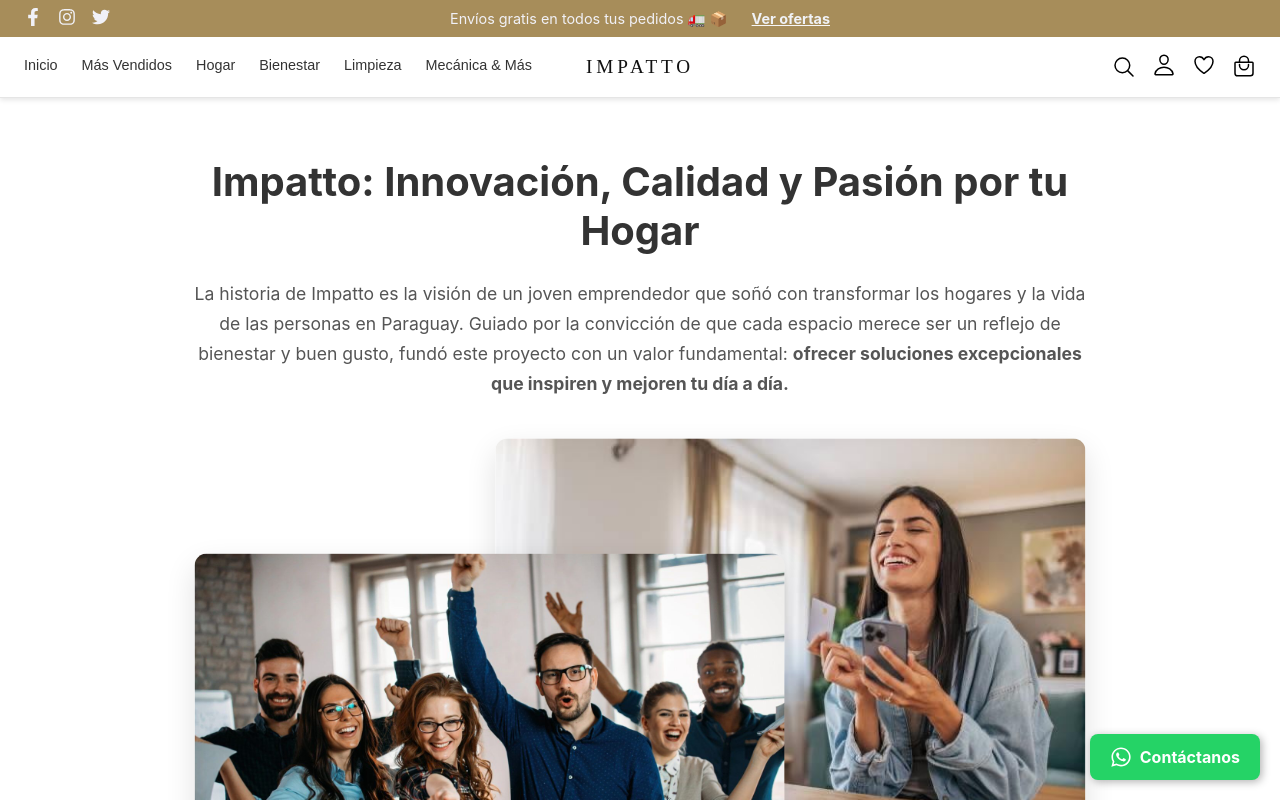
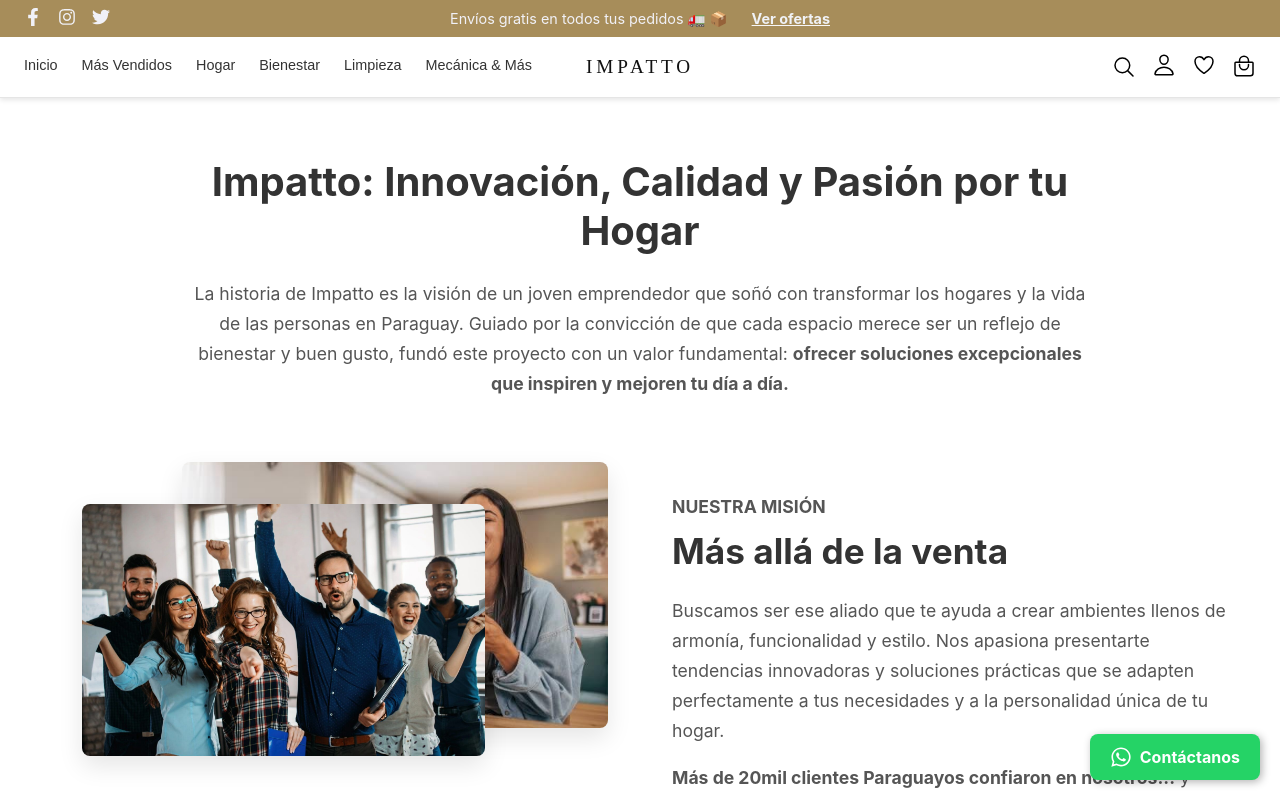
Before and after one commit to Javiermu97/impattopyproyect, a Next.js app: page /sobre-nosotros in a window 1280 px wide. Shown: the top 800 px of the page. Built offline with nearby package versions, Linux system fonts and the light colour scheme; no server answers.

Commit message:
Primer commit

```diff
--- a/app/globals.css
+++ b/app/globals.css
@@ -2683,109 +2683,145 @@ body {
 .auth-note{ margin-top:.75rem; font-size:.9rem; color:#6b7280; text-align:center; }
 
 
-/* ===========================
-   SOBRE NOSOTROS — IMÁGENES SUPERPUESTAS + TEXTO ABAJO
-   =========================== */
+/* ========================================================= */
+/* ===== "NUESTRA FILOSOFÍA" – ajuste de superposición ===== */
+/* ========================================================= */
 
 .philosophy-section {
-  padding: 3rem 1rem;
+  padding: 4rem 2rem;
+  margin-top: -40px;
 }
 
 .philosophy-container {
-  /* SIEMPRE en columna: imágenes arriba, texto abajo */
-  display: flex;
-  flex-direction: column;
+  display: flex;
   align-items: center;
-  gap: 1.75rem;
-  max-width: 1100px;
+  gap: 3rem;
+  max-width: 1200px;
   margin: 0 auto;
 }
 
-/* Lienzo para colocar las 2 imágenes */
 .philosophy-image-container {
-  --img-w: 72%;      /* ancho relativo de cada imagen (ajustá 68–76) */
-  --offset: 6%;      /* cuánto se separan hacia esquinas (4–10) */
   position: relative;
-  width: 100%;
-  max-width: 820px;
-  aspect-ratio: 16 / 9;      /* mantiene proporción sin “saltar” */
-  min-height: 280px;         /* por si el navegador no soporta aspect-ratio */
-}
-
-/* Estilo base de ambas imágenes */
+  flex-basis: 50%;
+  height: 420px;
+  min-width: 450px;
+}
+
+.philosophy-content {
+  flex-basis: 50%;
+  padding-left: 1rem;
+}
+
 .philosophy-img {
   position: absolute;
-  width: var(--img-w);
+  border-radius: 8px;
+  box-shadow: 0 10px 25px rgba(0, 0, 0, 0.1);
+  object-fit: cover;
+  transition: all 0.3s ease;
   height: auto;
-  border-radius: 12px;
-  object-fit: cover;
-  box-shadow: 0 12px 30px rgba(0,0,0,.12);
-  transition: transform .3s ease;
-}
-
-/* Fondo (grupo) en esquina superior derecha */
+  aspect-ratio: 16 / 10; /* mantiene proporciones coherentes */
+}
+
+/* --- 1) IMAGEN DE ATRÁS (GRUPO) --- */
 .philosophy-img-bg {
-  top: 0; right: 0;
+  width: 76%;
+  top: -10px;      /* SUBE un poco */
+  right: -12px;    /* MUEVE a la DERECHA */
+  left: auto;
   z-index: 1;
-  /* separa un poco hacia afuera para que SOLO se toquen bordes */
-  transform: translate(var(--offset), calc(-1 * var(--offset)));
-}
-
-/* Frente (mujer) en esquina inferior izquierda, por encima */
+}
+
+/* --- 2) IMAGEN DE FRENTE (MUJER) --- */
 .philosophy-img-fg {
-  left: 0; bottom: 0;
+  width: 76%;
+  top: 34%;        /* BAJA un poco más */
+  left: -14px;     /* MUEVE a la IZQUIERDA */
+  right: auto;
   z-index: 2;
-  transform: translate(calc(-1 * var(--offset)), var(--offset));
-}
-
-/* Texto debajo */
-.philosophy-content {
-  width: 100%;
-  max-width: 820px;
-  padding: 0;
-  text-align: left;
-}
-
+}
+
+/* -------- Texto -------- */
 .philosophy-pre-title {
   color: #777;
-  font-weight: 700;
+  font-weight: bold;
   text-transform: uppercase;
-  margin-bottom: .5rem;
-  font-size: .9rem;
+  margin-bottom: 0.5rem;
+  font-size: 0.9em;
 }
 
 .philosophy-content h2 {
-  font-size: 2rem;
-  font-weight: 800;
-  margin: 0 0 1rem 0;
+  font-size: 2.2em;
+  font-weight: bold;
+  margin-top: 0;
+  margin-bottom: 1.5rem;
 }
 
 .philosophy-content p {
-  font-size: 1.05rem;
-  line-height: 1.75;
+  font-size: 1.1em;
+  line-height: 1.7;
   color: #555;
 }
 
-/* ====== TABLET ====== */
+/* ===== SOBRE NOSOTROS: ajustes finos ===== */
+
+/* Escritorio: apenas superpuestas (solo bordes) */
+@media (min-width: 1025px) {
+  .philosophy-image-container {
+    height: 420px; /* como tenías */
+    min-width: 450px;
+  }
+  .philosophy-img-bg {
+    /* atrás, sup-der */
+    width: 76%;
+    top: 0;
+    right: 0;
+  }
+  .philosophy-img-fg {
+    /* frente, un poco más chica y movida izq/abajo
+       => solo se tocan los bordes, no tapa */
+    width: 72%;
+    top: 10%;
+    left: 6%;
+  }
+}
+
+/* Tablet y móvil: imágenes arriba, texto abajo (siguen tocándose apenas) */
 @media (max-width: 1024px) {
-  .philosophy-section { padding: 2.5rem 1rem; }
+  .philosophy-section { padding: 2.25rem 1rem; }
+
+  .philosophy-container {
+    flex-direction: column;      /* texto debajo */
+    align-items: center;
+    gap: 1.5rem;
+  }
+
   .philosophy-image-container {
-    --img-w: 78%;
-    --offset: 5%;
-    max-width: 760px;
-  }
-  .philosophy-content h2 { font-size: 1.8rem; }
-}
-
-/* ====== MÓVIL ====== */
+    position: relative;
+    width: 100%;
+    min-width: 0;
+    height: 52vw;                /* mantiene proporción sin saltos */
+    max-height: 420px;
+  }
+
+  .philosophy-img {
+    border-radius: 12px;
+    object-fit: cover;
+  }
+
+  /* leve solape en tablet */
+  .philosophy-img-bg { width: 88%; top: 0;   right: 4%; }
+  .philosophy-img-fg { width: 84%; top: 8%;  left: 4%;  }
+
+  .philosophy-content { padding-left: 0; text-align: left; }
+  .philosophy-content h2 { font-size: 1.6rem; }
+  .philosophy-content p  { font-size: 1rem; line-height: 1.7; }
+}
+
 @media (max-width: 640px) {
-  .philosophy-section { padding: 2rem 1rem; }
-  .philosophy-image-container {
-    aspect-ratio: 16 / 11;
-    min-height: 220px;
-    --img-w: 86%;   /* un poco más grandes pero siguen tocándose solo en bordes */
-    --offset: 4%;
-  }
+  /* en móvil, un poquito menos de solape aún */
+  .philosophy-image-container { height: 58vw; }
+  .philosophy-img-bg { width: 92%; top: 0;  right: 2%; }
+  .philosophy-img-fg { width: 88%; top: 6%; left: 2%; }
   .philosophy-content h2 { font-size: 1.45rem; }
   .philosophy-content p  { font-size: .98rem; }
 }
```
